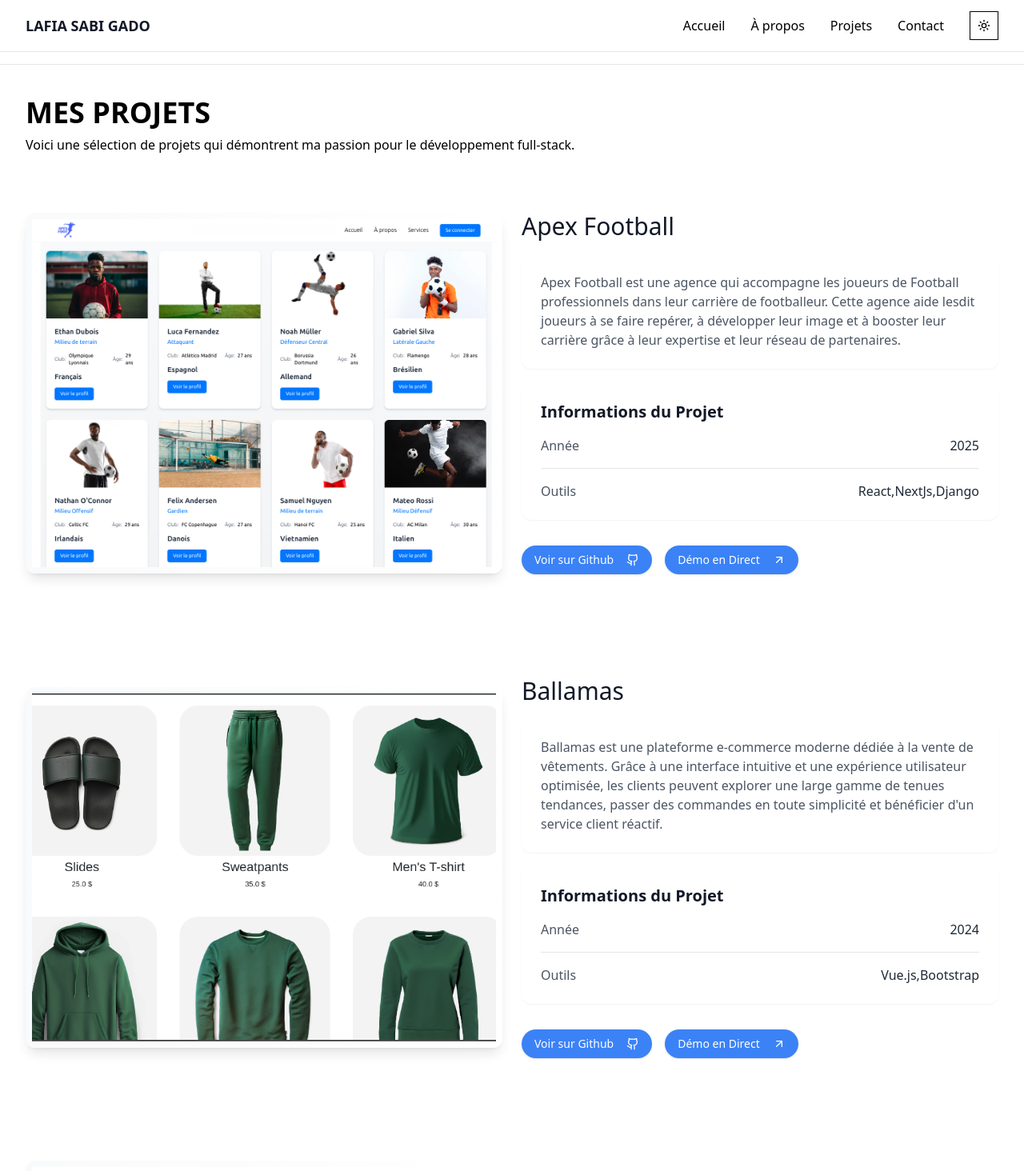
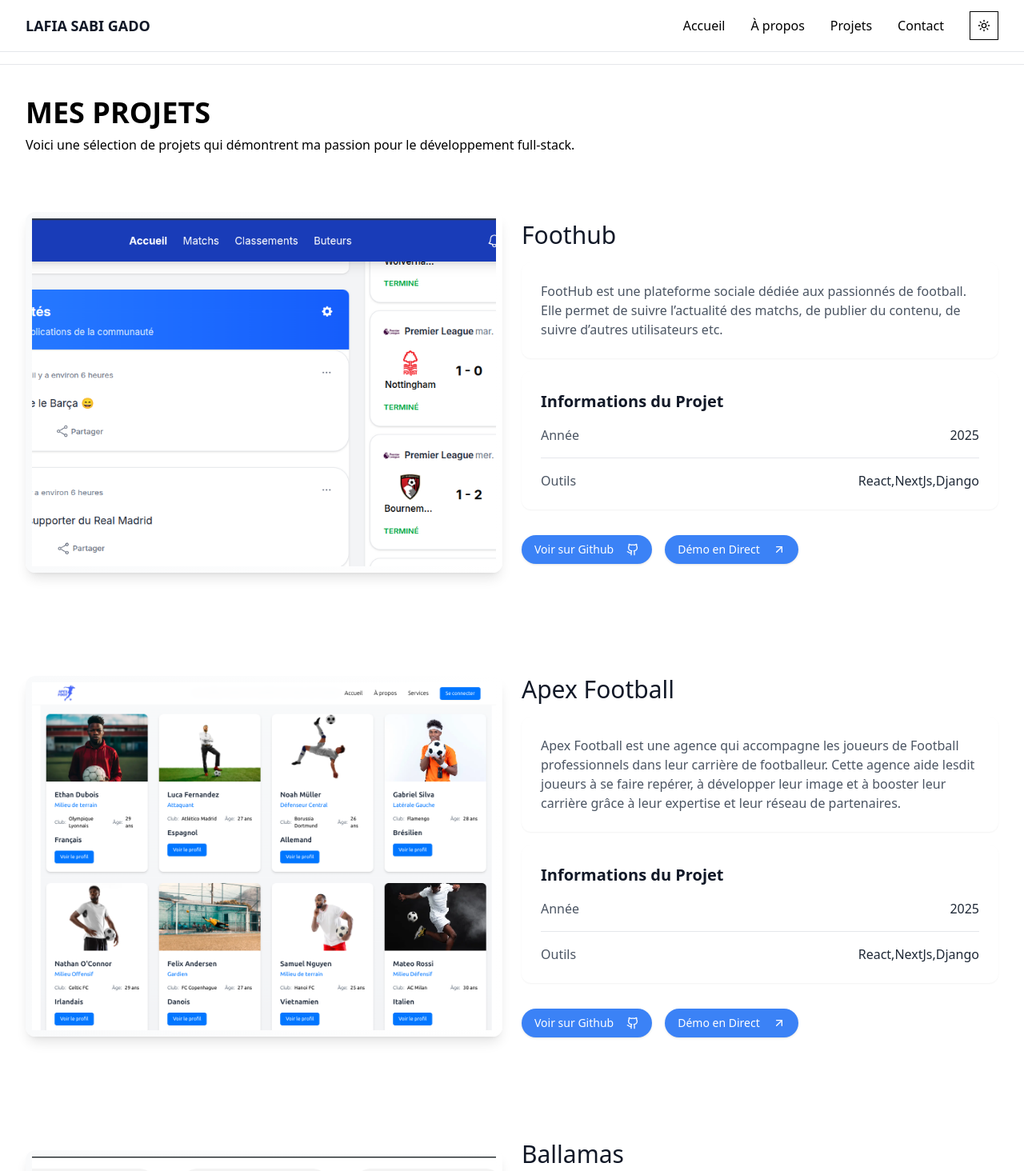
Before and after one commit to Lafiasabigado/Lafia-Portfolio, a Next.js app: page /projects in a window 1280 px wide. Shown: the top 1464 px of the page at 80% size. Built offline with nearby package versions, Linux system fonts and the light colour scheme; a web font is replaced by a local one.

Commit message:
Ajout de foothub et changement de models openrouter

```diff
--- a/app/api/chat/route.ts
+++ b/app/api/chat/route.ts
@@ -37,7 +37,7 @@ export async function POST(request: Request) {
         "Content-Type": "application/json"
       },
       body: JSON.stringify({
-        model: "gpt-3.5-turbo",
+        model: "gpt-4o-mini",
         messages: [
           systemPrompt,
           ...messages.filter((m: any) => m.role !== 'system')
--- a/app/projects/page.tsx
+++ b/app/projects/page.tsx
@@ -7,6 +7,16 @@ import { Button } from '@/components/ui/button'
 
 const Projects = () => {
   const projects = [
+    {
+      id: 0,
+      name: "Foothub",
+      image: "/projects/foothubcommunity.png",
+      description: "FootHub est une plateforme sociale dédiée aux passionnés de football. Elle permet de suivre l’actualité des matchs, de publier du contenu, de suivre d’autres utilisateurs etc.",
+      link: "https://foothubcommunity.vercel.app/",
+      github: "https://github.com/Lafiasabigado/Foothub.git",
+      tools: "React,NextJs,Django",
+      year: "2025"
+    },
     {
       id: 1,
       name: "Apex Football",
```
Also changed, not shown: public/projects/foothubcommunity.png (added).
